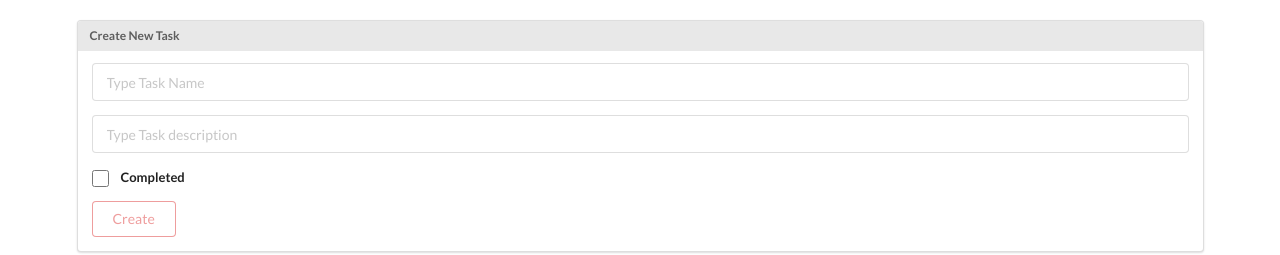
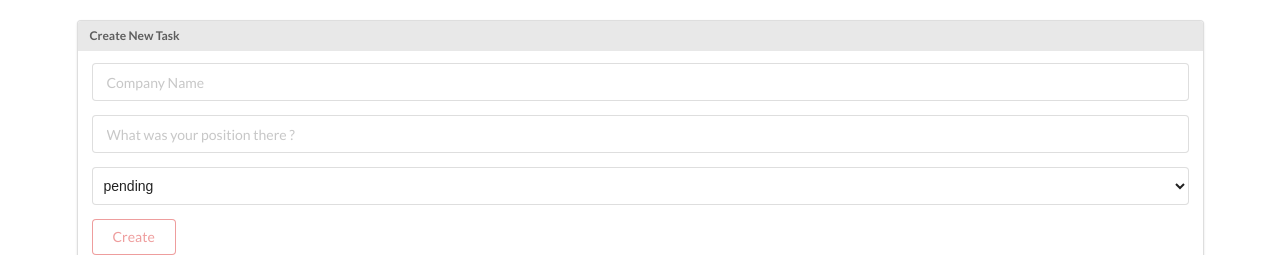
Before and after one commit to mo2men-5aled/Jobs_Frontend, a React (Create React App) app: page /jobs in a window 1280 px wide. Both pictures are taken after a click on the button "Create Task". Shown: the top 255 px of the page. Built offline with nearby package versions, Linux system fonts and the light colour scheme; no server answers.

Commit message:
create a job card

```diff
--- a/src/components/AddJob.js
+++ b/src/components/AddJob.js
@@ -10,33 +10,32 @@ const NewTask = (data, props) => {
 };
 
 const AddJob = (props) => {
-  const [Name, setName] = useState("");
-  const [description, setDesc] = useState("");
-  const [status, setStatus] = useState(false);
+  const [Company, setCompany] = useState("");
+  const [position, setPosition] = useState("");
+  const [status, setStatus] = useState("pending");
 
   const [showForm, setShowForm] = useState(false);
   const [showButton, setShowButton] = useState(true);
 
   //object sent to the database
   const fromValues = {
-    name: Name,
-    completed: status,
-    description: description,
-    createdBy: props.userID,
+    company: Company,
+    position: position,
+    status: status,
   };
 
   //on form submit
   const handleSubmit = (event) => {
     event.preventDefault();
     NewTask(fromValues, props);
-    setName("");
-    setStatus(false);
-    setDesc("");
+    setCompany("");
+    setPosition("");
   };
 
-  const isValed = Name === "";
+  const isValed = Company === "";
   const [touched, setTouched] = useState(false);
 
+  console.log(status);
   return (
     <div>
       {showButton && (
@@ -66,12 +65,12 @@ const AddJob = (props) => {
             <form className="ui form" onSubmit={handleSubmit}>
               <div className="field">
                 <input
-                  placeholder="Type Task Name"
+                  placeholder="Company Name"
                   id="name"
                   name="name"
                   type="text"
-                  value={Name}
-                  onChange={(event) => setName(event.target.value)}
+                  value={Company}
+                  onChange={(event) => setCompany(event.target.value)}
                   onBlur={() => {
                     if (isValed) {
                     } else {
@@ -82,27 +81,25 @@ const AddJob = (props) => {
               </div>
               <div className="field">
                 <input
-                  placeholder="Type Task description"
+                  placeholder="What was your position there ?"
                   id="name"
                   name="name"
                   type="text"
-                  value={description}
-                  onChange={(event) => setDesc(event.target.value)}
+                  value={position}
+                  onChange={(event) => setPosition(event.target.value)}
                 />
               </div>
-              <div className="inline field">
-                <input
-                  className="ui checked checkbox"
-                  id="status"
-                  name="status"
-                  type="checkbox"
-                  checked={status ? "checked" : ""}
-                  value={status}
+              <div className="field">
+                <select
+                  class="ui search dropdown"
                   onChange={(event) => {
-                    setStatus(event.target.checked);
+                    setStatus(event.target.value);
                   }}
-                />
-                <label>Completed</label>
+                >
+                  <option value="pending">pending</option>
+                  <option value="interview">interview</option>
+                  <option value="declined">declined</option>
+                </select>
               </div>
 
               <button
```
